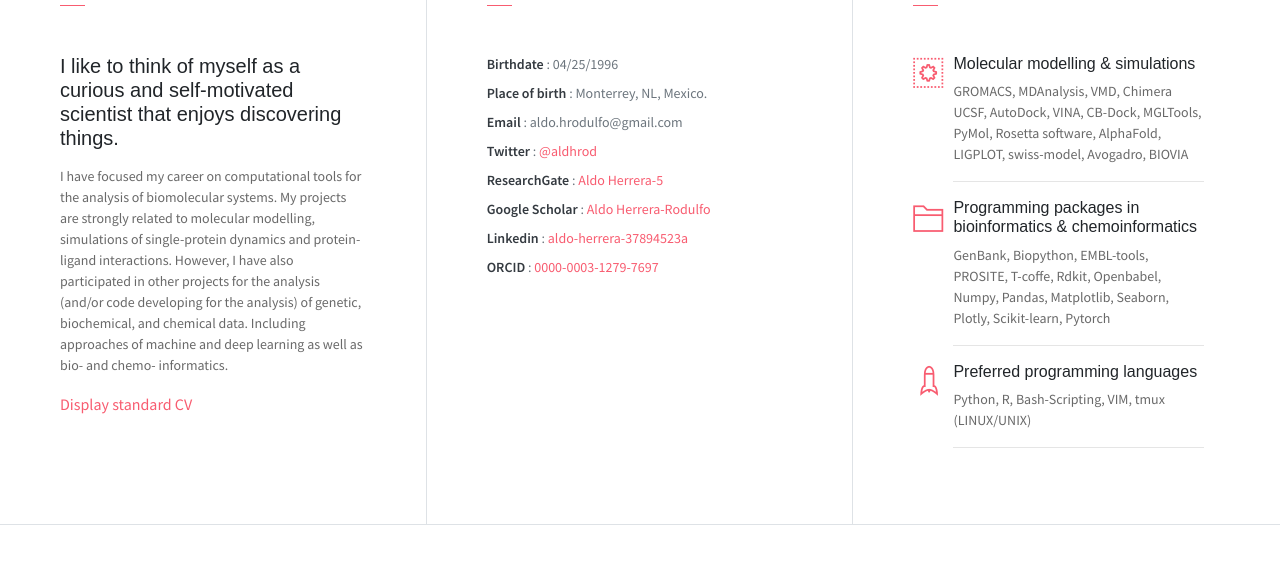
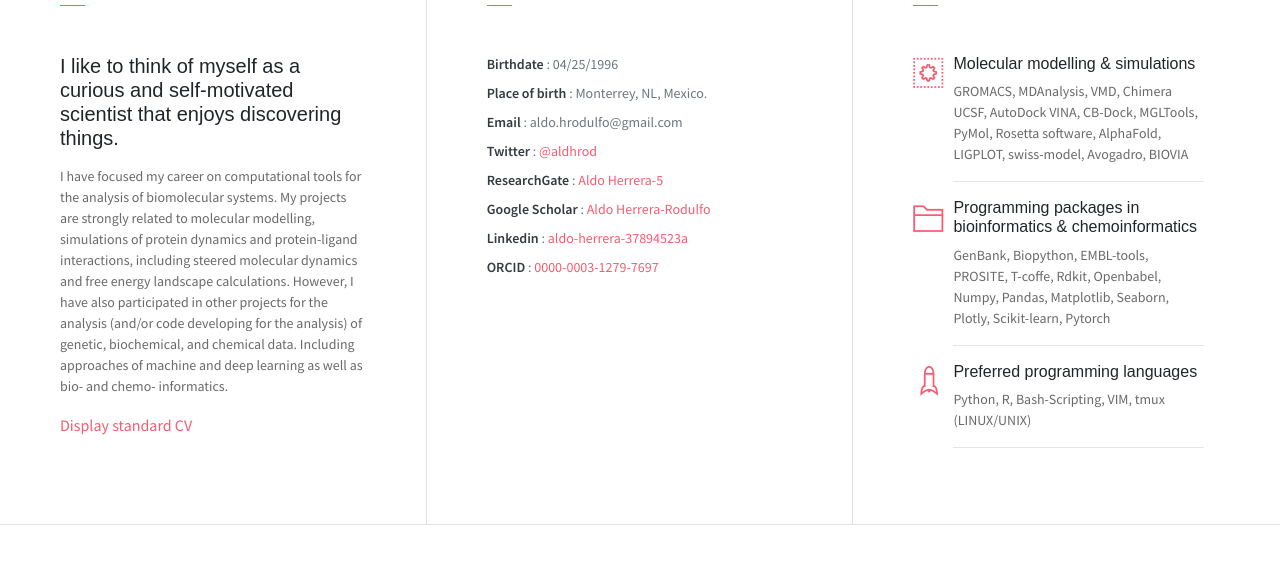
Before and after one commit to aldhr/aldhr.github.io, a website: page index.html in a window 1280 px wide. Shown: the part 814-1378 px from the top of the page. Drawn offline with Linux system fonts and the light colour scheme.

Commit message:
Update index.html

```diff
--- a/index.html
+++ b/index.html
@@ -62,9 +62,9 @@
                 <h5 class="mb-3"> I like to think of myself as a curious and self-motivated scientist that enjoys discovering things.</h5>
                 <p class="mt-20">
                 I have focused my career on computational tools for the analysis of biomolecular systems. My projects are strongly
-                related to molecular modelling, simulations of single-protein dynamics and protein-ligand interactions. However,
-                I have also participated in other projects for the analysis (and/or code developing for the analysis) of genetic, biochemical, and
-                chemical data. Including approaches of machine and deep learning as well as bio- and chemo- informatics.</p>
+                related to molecular modelling, simulations of protein dynamics and protein-ligand interactions, including steered molecular dynamics
+	        and free energy landscape calculations. However, I have also participated in other projects for the analysis (and/or code developing for
+		the analysis) of genetic, biochemical, and chemical data. Including approaches of machine and deep learning as well as bio- and chemo- informatics.</p>
 
                 <a href="./cv.pdf" target="_blank">Display standard CV</a>
 
@@ -91,7 +91,7 @@
                     <div class="col-1 text-danger pt-1"><i class="ti-widget icon-lg"></i></div>
                     <div class="col-10 ml-auto mr-3">
                         <h6>Molecular modelling & simulations</h6>
-                        <p class="subtitle"> GROMACS, MDAnalysis, VMD, Chimera UCSF, AutoDock, VINA, CB-Dock, MGLTools,
+                        <p class="subtitle"> GROMACS, MDAnalysis, VMD, Chimera UCSF, AutoDock VINA, CB-Dock, MGLTools,
                         PyMol, Rosetta software, AlphaFold, LIGPLOT, swiss-model, Avogadro, BIOVIA </p>
                         <hr>
                     </div>
```
